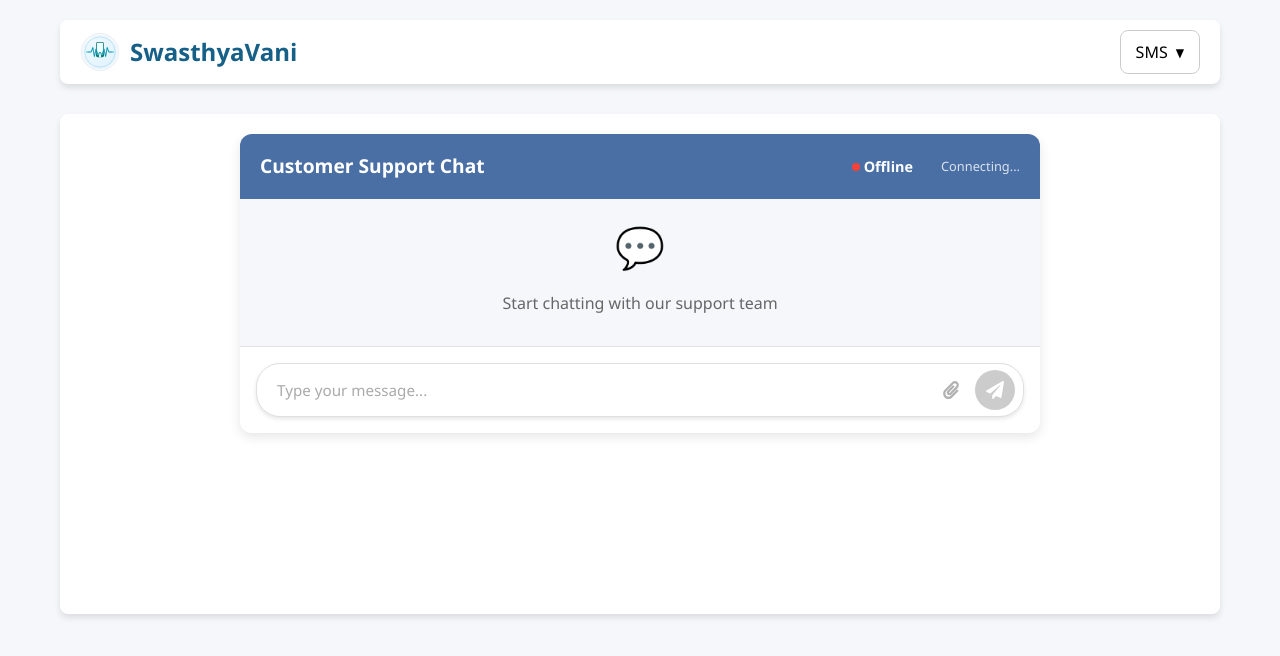
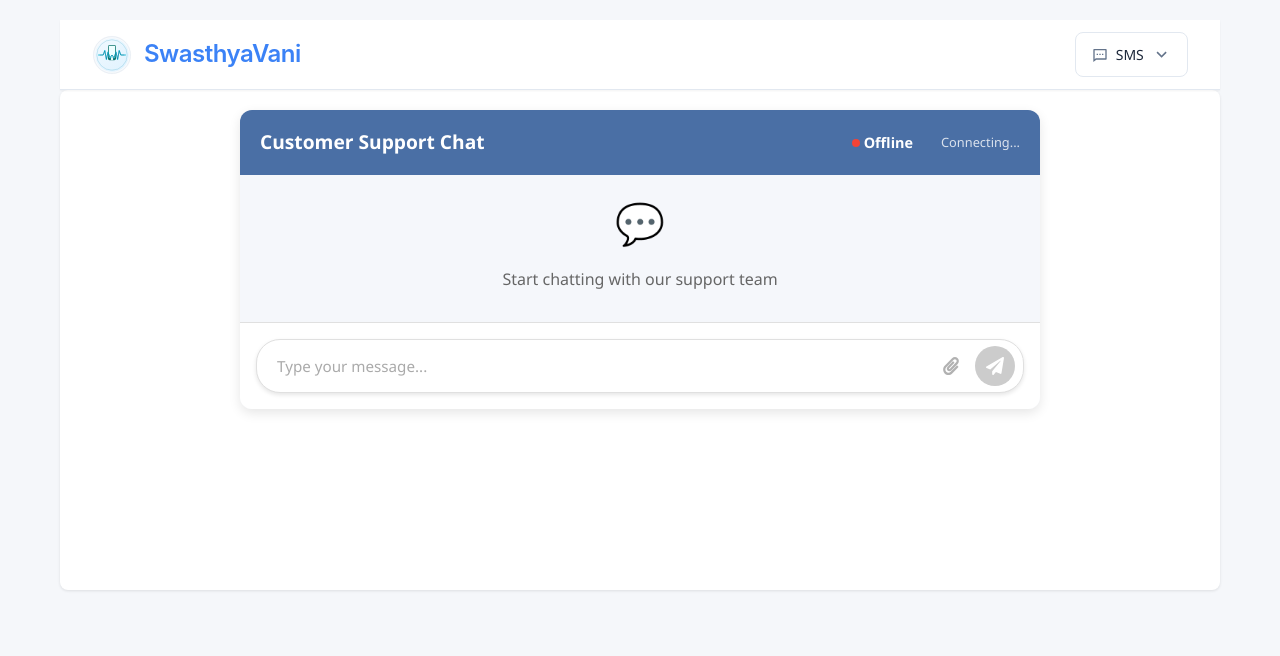
Before and after one commit to coder-shubham/Espada-SwasthyaVani, a React (Vite) app in the folder ui/: page / in a window 1280 px wide. Shown: the top 656 px of the page. Built offline with nearby package versions, Linux system fonts and the light colour scheme.

Commit message:
Enhance the UI design of nav bar

```diff
--- a/ui/src/components/generic/DropdownSwitcher.jsx
+++ b/ui/src/components/generic/DropdownSwitcher.jsx
@@ -1,5 +1,6 @@
 import React, { useState } from 'react';
 import "../../styles/generic/DropdownSwitcher.css";
+import { RiArrowDownSLine, RiArrowUpSLine, RiMessage2Line, RiPhoneLine } from 'react-icons/ri';
 
 const DropdownSwitcher = ({ activeTab, setActiveTab, setCallActive }) => {
   const [open, setOpen] = useState(false);
@@ -12,18 +13,47 @@ const DropdownSwitcher = ({ activeTab, setActiveTab, setCallActive }) => {
 
   return (
     <div className="dropdown-switcher">
-      <button className="dropdown-button" onClick={() => setOpen(!open)}>
-        {activeTab === 'sms' ? 'SMS' : 'Call'}
-        <span className="arrow">{open ? '▲' : '▼'}</span>
+      <button
+        className="dropdown-button"
+        onClick={() => setOpen(!open)}
+        aria-haspopup="listbox"
+        aria-expanded={open}
+      >
+        {activeTab === 'sms' ? (
+          <>
+            <RiMessage2Line className="dropdown-icon" />
+            <span>SMS</span>
+          </>
+        ) : (
+          <>
+            <RiPhoneLine className="dropdown-icon" />
+            <span>Call</span>
+          </>
+        )}
+        <span className="dropdown-arrow">
+          {open ? <RiArrowUpSLine /> : <RiArrowDownSLine />}
+        </span>
       </button>
       {open && (
-        <div className="dropdown-menu">
-          <div className="dropdown-item" onClick={() => handleSelect('sms')}>
-            SMS
-          </div>
-          <div className="dropdown-item" onClick={() => handleSelect('call')}>
-            Call
-          </div>
+        <div className="dropdown-menu" role="listbox">
+          <button
+            className={`dropdown-item ${activeTab === 'sms' ? 'active' : ''}`}
+            onClick={() => handleSelect('sms')}
+            role="option"
+            aria-selected={activeTab === 'sms'}
+          >
+            <RiMessage2Line className="dropdown-icon" />
+            <span>SMS</span>
+          </button>
+          <button
+            className={`dropdown-item ${activeTab === 'call' ? 'active' : ''}`}
+            onClick={() => handleSelect('call')}
+            role="option"
+            aria-selected={activeTab === 'call'}
+          >
+            <RiPhoneLine className="dropdown-icon" />
+            <span>Call</span>
+          </button>
         </div>
       )}
     </div>
--- a/ui/src/components/generic/NavBar.jsx
+++ b/ui/src/components/generic/NavBar.jsx
@@ -4,19 +4,21 @@ import DropdownSwitcher from './DropdownSwitcher';
 
 const Navbar = ({ activeTab, setActiveTab, setCallActive }) => {
   return (
-    <nav className="navbar">
-      <div className="navbar-left">
+    <header className="navbar">
+      <div className="navbar-container">
+        <div className="navbar-brand">
           <img src="/logo.svg" alt="SwasthyaVani Logo" className="navbar-logo" />
-        <span className="navbar-title">SwasthyaVani</span>
+          <h1 className="navbar-title">SwasthyaVani</h1>
         </div>
-      <div className="navbar-right">
+        <div className="navbar-actions">
           <DropdownSwitcher
             activeTab={activeTab}
             setActiveTab={setActiveTab}
             setCallActive={setCallActive}
           />
         </div>
-    </nav>
+      </div>
+    </header>
   );
 };
 
--- a/ui/src/styles/generic/DropdownSwitcher.css
+++ b/ui/src/styles/generic/DropdownSwitcher.css
@@ -1,48 +1,97 @@
 .dropdown-switcher {
   position: relative;
   display: inline-block;
+  font-family: 'Inter', -apple-system, BlinkMacSystemFont, sans-serif;
 }
 
 .dropdown-button {
   background-color: var(--card-bg);
-  border: 1px solid #ccc;
-  padding: 10px 15px;
-  font-size: 16px;
+  border: 1px solid var(--border-color);
+  padding: 0.75rem 1rem;
+  font-size: 0.875rem;
   border-radius: var(--border-radius);
   cursor: pointer;
   display: flex;
   align-items: center;
-  gap: 8px;
+  gap: 0.5rem;
   transition: var(--transition);
+  color: var(--text-color);
+  font-weight: 500;
+  min-width: 100px;
+  justify-content: space-between;
 }
 
 .dropdown-button:hover {
-  background-color: #e9ecef;
+  background-color: var(--hover-bg);
+  border-color: var(--primary-color);
 }
 
-.arrow {
-  font-size: 12px;
+.dropdown-arrow {
+  display: flex;
+  align-items: center;
+  font-size: 1.2rem;
+  color: var(--text-secondary);
+}
+
+.dropdown-icon {
+  font-size: 1rem;
+  color: var(--text-secondary);
 }
 
 .dropdown-menu {
   position: absolute;
-  top: 110%;
+  top: calc(100% + 0.5rem);
   left: 0;
   background: var(--card-bg);
-  border: 1px solid #ccc;
+  border: 1px solid var(--border-color);
   border-radius: var(--border-radius);
-  box-shadow: var(--box-shadow);
+  box-shadow: var(--box-shadow-lg);
   overflow: hidden;
-  z-index: 10;
+  z-index: 100;
+  min-width: 100%;
+  animation: fadeIn 0.2s ease-out;
 }
 
 .dropdown-item {
-  padding: 10px 15px;
+  padding: 0.75rem 1rem;
   cursor: pointer;
   transition: var(--transition);
+  display: flex;
+  align-items: center;
+  gap: 0.5rem;
+  font-size: 0.875rem;
+  color: var(--text-color);
+  background: none;
+  border: none;
+  width: 100%;
+  text-align: left;
 }
 
 .dropdown-item:hover {
-  background-color: var(--primary-color);
-  color: var(--light-text);
+  background-color: var(--hover-bg);
+  color: var(--primary-color);
 }
+
+.dropdown-item:hover .dropdown-icon {
+  color: var(--primary-color);
+}
+
+.dropdown-item.active {
+  background-color: var(--primary-light);
+  color: var(--primary-color);
+}
+
+.dropdown-item.active .dropdown-icon {
+  color: var(--primary-color);
+}
+
+@keyframes fadeIn {
+  from {
+    opacity: 0;
+    transform: translateY(-10px);
+  }
+  to {
+    opacity: 1;
+    transform: translateY(0);
+  }
+}
--- a/ui/src/styles/generic/NavBar.css
+++ b/ui/src/styles/generic/NavBar.css
@@ -1,33 +1,61 @@
 .navbar {
+  background-color: var(--card-bg);
+  padding: 0.75rem 2rem;
+  box-shadow: var(--box-shadow-sm);
+  position: sticky;
+  top: 0;
+  z-index: 1000;
+  border-bottom: 1px solid var(--border-color);
+}
+
+.navbar-container {
   display: flex;
   justify-content: space-between;
   align-items: center;
-  background-color: var(--card-bg);
-  padding: 10px 20px;
-  border-radius: var(--border-radius);
-  box-shadow: var(--box-shadow);
-  margin-bottom: 30px;
+  max-width: 1200px;
+  margin: 0 auto;
+  width: 100%;
 }
 
-.navbar-left {
+.navbar-brand {
   display: flex;
   align-items: center;
+  gap: 0.75rem;
 }
 
 .navbar-logo {
-  width: 40px;
-  height: 40px;
+  width: 2.5rem;
+  height: 2.5rem;
   object-fit: contain;
-  margin-right: 10px;
 }
 
 .navbar-title {
   font-size: 1.5rem;
-  color: var(--secondary-color);
-  font-weight: bold;
+  color: var(--primary-color);
+  font-weight: 600;
+  margin: 0;
+  font-family: 'Inter', -apple-system, BlinkMacSystemFont, sans-serif;
+  letter-spacing: -0.5px;
 }
 
-.navbar-right {
+.navbar-actions {
   display: flex;
   align-items: center;
+  gap: 1rem;
 }
+
+:root {
+  --card-bg: #ffffff;
+  --border-color: #e2e8f0;
+  --hover-bg: #f8fafc;
+  --primary-color: #3b82f6;
+  --primary-light: #eff6ff;
+  --text-color: #1e293b;
+  --text-secondary: #64748b;
+  --light-text: #ffffff;
+  --border-radius: 0.5rem;
+  --transition: all 0.2s ease;
+  --box-shadow: 0 1px 3px rgba(0, 0, 0, 0.1);
+  --box-shadow-sm: 0 1px 2px rgba(0, 0, 0, 0.05);
+  --box-shadow-lg: 0 4px 6px -1px rgba(0, 0, 0, 0.1), 0 2px 4px -1px rgba(0, 0, 0, 0.06);
+}
```
Lines whose indentation alone changed are shown as unchanged.
